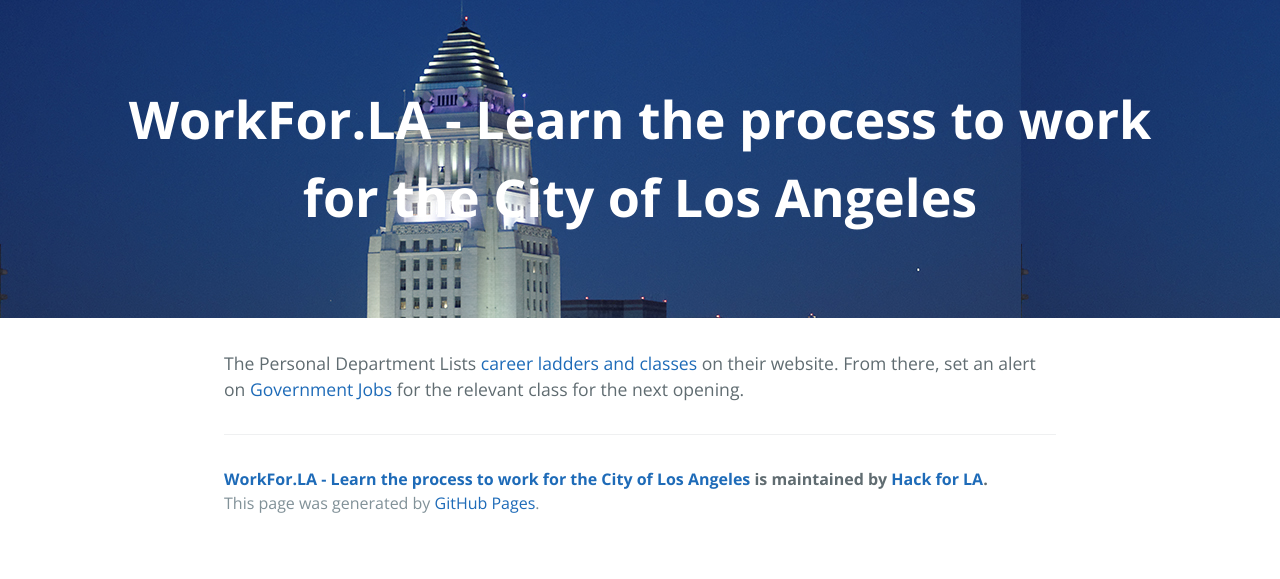
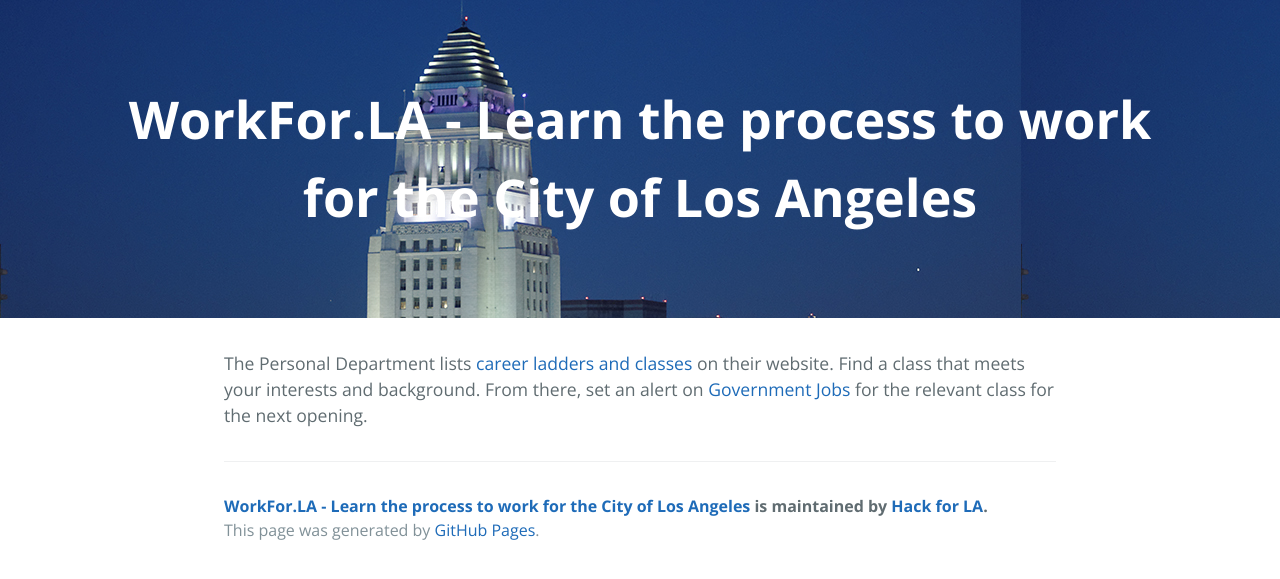
Before and after one commit to hunterowens/workfor.la, a Jekyll site: the page built from _posts/2016-02-12-finding-class.md, in a window 1280 px wide. Shown: the top 579 px of the page. Built offline with Jekyll 4.4.1, drawn with Linux system fonts in a browser that asks for light colours.

Commit message:
Update 2016-02-12-finding-class.md

```diff
--- a/_posts/2016-02-12-finding-class.md
+++ b/_posts/2016-02-12-finding-class.md
@@ -4,4 +4,4 @@
 date:   2016-02-12 17:50:00
 categories: main
 ---
-The Personal Department Lists [career ladders and classes](http://per.lacity.org/index.cfm?content=careerladder) on their website. From there, set an alert on [Government Jobs](https://governmentjobs.com/careers/lacity) for the relevant class for the next opening.
+The Personal Department lists [career ladders and classes](http://per.lacity.org/index.cfm?content=careerladder_cat) on their website. Find a class that meets your interests and background. From there, set an alert on [Government Jobs](https://governmentjobs.com/careers/lacity) for the relevant class for the next opening.
```
